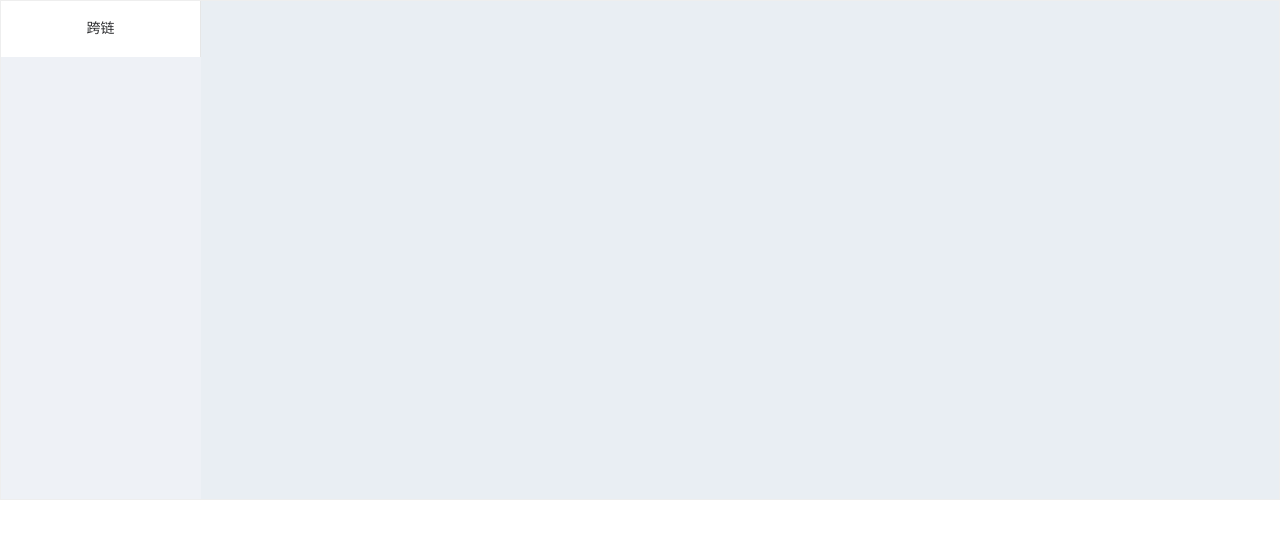
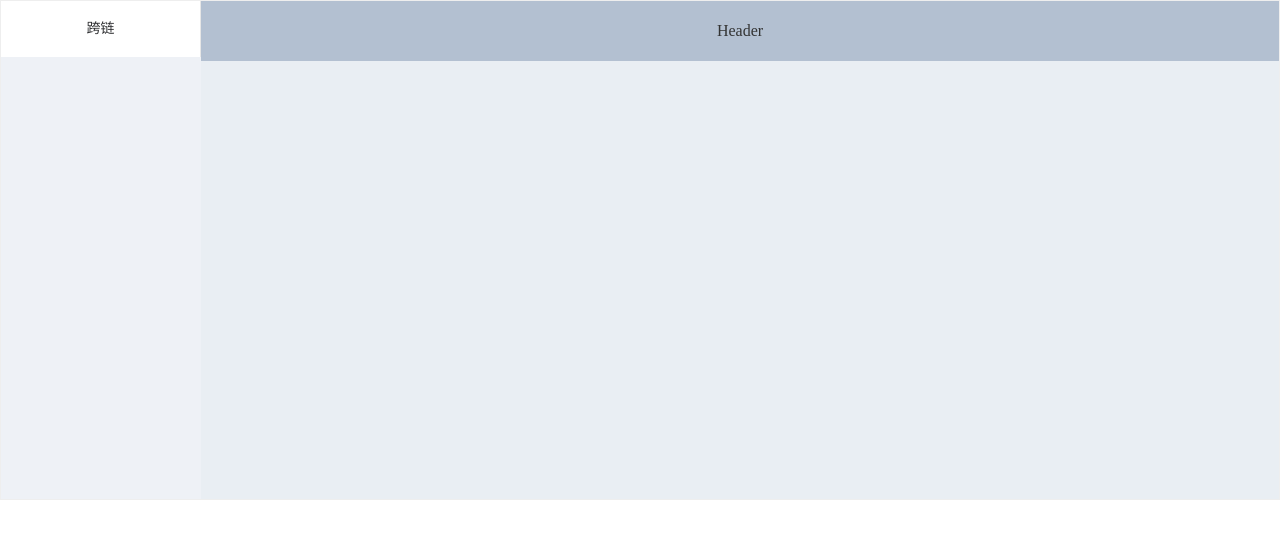
Before and after one commit to JeffShell/vw-line, a Vue app: page /home in a window 1280 px wide. Shown: the top 538 px of the page. Built offline with nearby package versions, Linux system fonts and the light colour scheme.

Commit message:
添加header

```diff
--- a/src/views/Home.vue
+++ b/src/views/Home.vue
@@ -10,8 +10,8 @@
           <el-menu-item index="/interblockchainshow">跨链</el-menu-item>
         </el-menu>
       </el-aside>
-
       <el-container>
+        <el-header>Header</el-header>
         <el-main>
           <router-view />
         </el-main>
```
